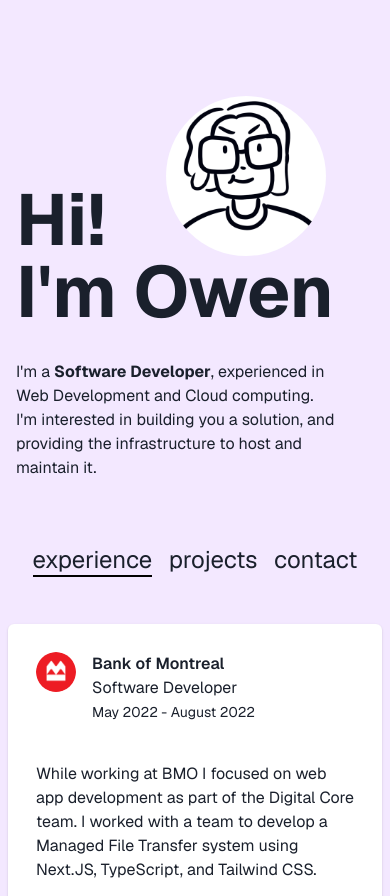
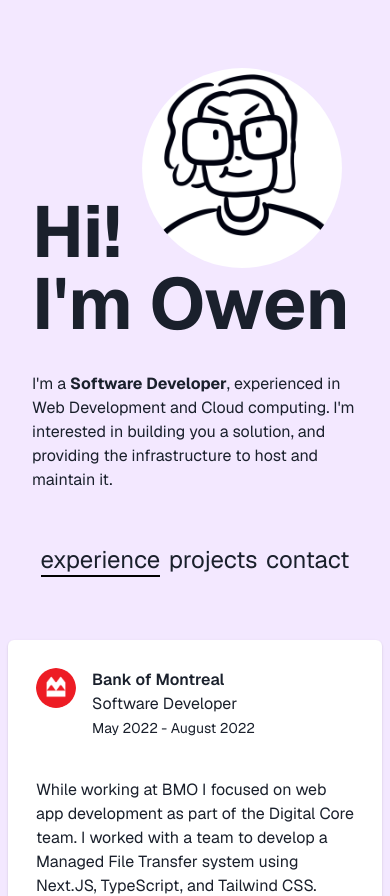
Before and after one commit to Owen-Allen/portfolio, a Next.js app: page / in a window 390 px wide. Shown: the top 896 px of the page. Built offline with nearby package versions, Linux system fonts and the light colour scheme.

Commit message:
fiddling with screensize responsiveness

```diff
--- a/components/header.tsx
+++ b/components/header.tsx
@@ -16,7 +16,7 @@ const links = [
 export default function Header() {
     const path = usePathname()
     return (
-        <div className="pt-24 p-4 sm:px-24 mb-4 ">
+        <div className="pt-24 p-8 sm:px-32 mb-4 ">
 
             {/* left side is "Hi ... (about)", right side is Image */}
             <div className="flex flex-row justify-center">
@@ -24,27 +24,27 @@ export default function Header() {
                 <div className="space-y-8 h-96 w-full flex flex-col justify-center">
                     <div className="">
                         <div className="flex flex-row">
-                            <h1 className="text-7xl font-bold block mt-auto md:mt-0">Hi!</h1>
+                            <h1 className="lg:text-8xl text-7xl font-bold block mt-auto lg:mt-32">Hi!</h1>
                             <Image // MOBILE IMAGE
-                                className="ml-auto mr-12 rounded-full md:hidden"
+                                className="ml-auto mr-4 lg:hidden rounded-full"
                                 src='/me.PNG'
-                                width={160}
-                                height={160}
+                                width={200}
+                                height={200}
                                 alt="Drawing of me!"
                             />
                         </div>
-                        <h1 className=" text-7xl font-bold block">I&apos;m Owen</h1>
+                        <h1 className="sm:w-[432px] lg:text-8xl text-7xl break-keep font-bold">I&apos;m Owen</h1>
                     </div>
-                    <p className='max-w-xs sm:max-w-6xl sm:w-3/4'>
+                    <p className='lg:w-2/3 lg:pb-0 pb-4 sm:text-lg '>
                         I&apos;m a <b>Software Developer</b>, experienced in Web Development and Cloud computing. I&apos;m interested in building you a solution, and providing the infrastructure to host and maintain it.
                     </p>
                 </div>
                 <div className="sm:block">
                     <Image
-                        className="rounded-full hidden md:block"
+                        className="rounded-full hidden lg:block"
                         src='/me.PNG'
-                        width={600}
-                        height={600}
+                        width={650}
+                        height={650}
                         alt="Drawing of me!"
                     />
                 </div>
```
